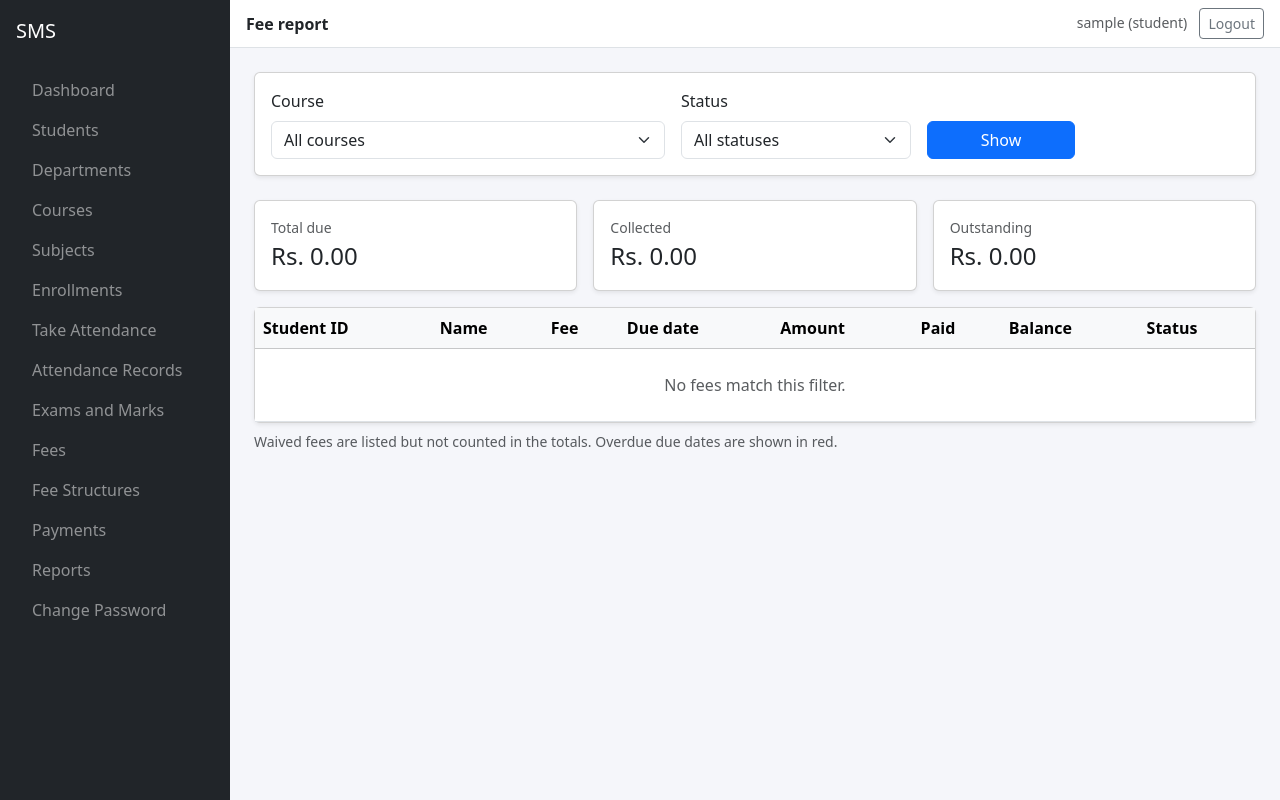
After one commit to rs019066/student_management, a Django app: page /reports/fees/ in a window 1280 px wide. The commit adds this page. Run offline with Django 5.2, Linux system fonts and the light colour scheme; the visitor is signed in with stand-in values (Sample User, id 1); data comes from the database, SQL or seed files in the repository; data that the repository does not hold is empty.

Commit message:
fees on dashboards, fee report, layout fixes

```diff
--- a/reports/urls.py
+++ b/reports/urls.py
@@ -6,4 +6,5 @@ urlpatterns = [
     path("", views.report_home, name="home"),
     path("attendance/", views.attendance_summary, name="attendance"),
     path("results/", views.result_sheet, name="results"),
+    path("fees/", views.fee_report, name="fees"),
 ]
--- a/reports/views.py
+++ b/reports/views.py
@@ -3,6 +3,8 @@ from django.db.models import Count, Q
 from django.shortcuts import render
 from django.utils.dateparse import parse_date
 from django.utils.text import slugify
+from django.utils import timezone
+from fees.models import StudentFee
 
 from accounts.decorators import role_required
 from attendance.models import Attendance
@@ -10,6 +12,7 @@ from courses.models import Subject
 from results.models import Exam, Result
 from students.models import Student
 from .utils import csv_response, pdf_response
+from courses.models import Course, Subject
 
 LOW_ATTENDANCE = 75  # percent; below this the row is shown in red
 
@@ -188,3 +191,59 @@ def result_sheet(request):
         "exams": exams, "exam": exam, "rows": rows, "summary": summary,
         "querystring": params.urlencode(),
     })
+
+# ---------- Fee report (admin only) ----------
+FEE_HEADERS = ["Student ID", "Name", "Fee", "Due date", "Amount due", "Paid", "Balance", "Status"]
+
+
+@role_required("admin")
+def fee_report(request):
+    today = timezone.localdate()
+    courses = Course.objects.order_by("code")
+    course_id = request.GET.get("course", "")
+    status = request.GET.get("status", "")
+
+    fees = StudentFee.objects.select_related("student__user", "fee_structure__course")
+    course = None
+    if course_id.isdigit():
+        course = courses.filter(pk=course_id).first()
+        if course:
+            fees = fees.filter(fee_structure__course=course)
+    if status in dict(StudentFee.Status.choices):
+        fees = fees.filter(status=status)
+    else:
+        status = ""
+    fees = list(fees.order_by("student__student_id", "fee_structure__name"))
+
+    counted = [f for f in fees if f.status != StudentFee.Status.WAIVED]
+    total_due = sum((f.amount_due for f in counted), 0)
+    total_paid = sum((f.amount_paid for f in counted), 0)
+    totals = {"due": total_due, "paid": total_paid, "balance": max(total_due - total_paid, 0)}
+
+    rows = [{
+        "fee": f,
+        "name": _name(f.student),
+        "overdue": bool(f.fee_structure.due_date and f.fee_structure.due_date < today and f.balance > 0),
+    } for f in fees]
+
+    kind = request.GET.get("export")
+    if rows and kind in ("csv", "pdf"):
+        data = [[
+            r["fee"].student.student_id, r["name"], r["fee"].fee_structure.name,
+            r["fee"].fee_structure.due_date or "-",
+            _num(r["fee"].amount_due), _num(r["fee"].amount_paid), _num(r["fee"].balance),
+            r["fee"].get_status_display(),
+        ] for r in rows]
+        data.append(["", "TOTAL", "", "", _num(totals["due"]), _num(totals["paid"]), _num(totals["balance"]), ""])
+        label = course.code if course else "All courses"
+        return _export(kind, "fee_report", "Fee Report",
+                       f"{label} | {dict(StudentFee.Status.choices).get(status, 'All statuses')} | {today}",
+                       FEE_HEADERS, data)
+
+    params = request.GET.copy()
+    params.pop("export", None)
+    return render(request, "reports/fees.html", {
+        "rows": rows, "totals": totals, "courses": courses, "course": course,
+        "status": status, "statuses": StudentFee.Status.choices,
+        "querystring": params.urlencode(),
+    })
--- /dev/null
+++ b/templates/reports/fees.html
@@ -0,0 +1,65 @@
+{% extends 'base.html' %}
+{% block title %}Fee report{% endblock %}
+{% block page_title %}Fee report{% endblock %}
+{% block content %}
+
+<form method="get" class="card card-body shadow-sm mb-4">
+  <div class="row g-3 align-items-end">
+    <div class="col-md-5">
+      <label class="form-label" for="course">Course</label>
+      <select name="course" id="course" class="form-select">
+        <option value="">All courses</option>
+        {% for c in courses %}<option value="{{ c.pk }}" {% if course and course.pk == c.pk %}selected{% endif %}>{{ c.code }} - {{ c.name }}</option>{% endfor %}
+      </select>
+    </div>
+    <div class="col-md-3">
+      <label class="form-label" for="status">Status</label>
+      <select name="status" id="status" class="form-select">
+        <option value="">All statuses</option>
+        {% for value, label in statuses %}<option value="{{ value }}" {% if status == value %}selected{% endif %}>{{ label }}</option>{% endfor %}
+      </select>
+    </div>
+    <div class="col-md-2"><button class="btn btn-primary w-100">Show</button></div>
+  </div>
+</form>
+
+<div class="row g-3 mb-3">
+  <div class="col-md-4"><div class="card card-body shadow-sm"><div class="text-muted small">Total due</div><div class="fs-4">Rs. {{ totals.due|floatformat:2 }}</div></div></div>
+  <div class="col-md-4"><div class="card card-body shadow-sm"><div class="text-muted small">Collected</div><div class="fs-4">Rs. {{ totals.paid|floatformat:2 }}</div></div></div>
+  <div class="col-md-4"><div class="card card-body shadow-sm"><div class="text-muted small">Outstanding</div><div class="fs-4">Rs. {{ totals.balance|floatformat:2 }}</div></div></div>
+</div>
+
+{% if rows %}
+<div class="d-flex gap-2 mb-2">
+  <a href="?{{ querystring }}&export=csv" class="btn btn-sm btn-outline-secondary">Download CSV</a>
+  <a href="?{{ querystring }}&export=pdf" class="btn btn-sm btn-outline-secondary">Download PDF</a>
+</div>
+{% endif %}
+
+<div class="card shadow-sm">
+  <div class="table-responsive">
+    <table class="table table-hover align-middle mb-0">
+      <thead class="table-light">
+        <tr><th>Student ID</th><th>Name</th><th>Fee</th><th>Due date</th><th>Amount</th><th>Paid</th><th>Balance</th><th>Status</th></tr>
+      </thead>
+      <tbody>
+        {% for r in rows %}
+        <tr>
+          <td>{{ r.fee.student.student_id }}</td>
+          <td>{{ r.name }}</td>
+          <td>{{ r.fee.fee_structure.name }}</td>
+          <td class="{% if r.overdue %}text-danger fw-semibold{% endif %}">{{ r.fee.fee_structure.due_date|date:"Y-m-d"|default:"-" }}</td>
+          <td>Rs. {{ r.fee.amount_due|floatformat:2 }}</td>
+          <td>Rs. {{ r.fee.amount_paid|floatformat:2 }}</td>
+          <td>Rs. {{ r.fee.balance|floatformat:2 }}</td>
+          <td>{{ r.fee.get_status_display }}</td>
+        </tr>
+        {% empty %}
+        <tr><td colspan="8" class="text-center text-muted py-4">No fees match this filter.</td></tr>
+        {% endfor %}
+      </tbody>
+    </table>
+  </div>
+</div>
+<p class="text-muted small mt-2">Waived fees are listed but not counted in the totals. Overdue due dates are shown in red.</p>
+{% endblock %}
```
Also changed, not shown: accounts/views.py (+17 -0 lines), templates/accounts/admin_dashboard.html (+11 -0 lines), templates/accounts/student_dashboard.html (+12 -1 lines), templates/reports/home.html (+11 -0 lines).
